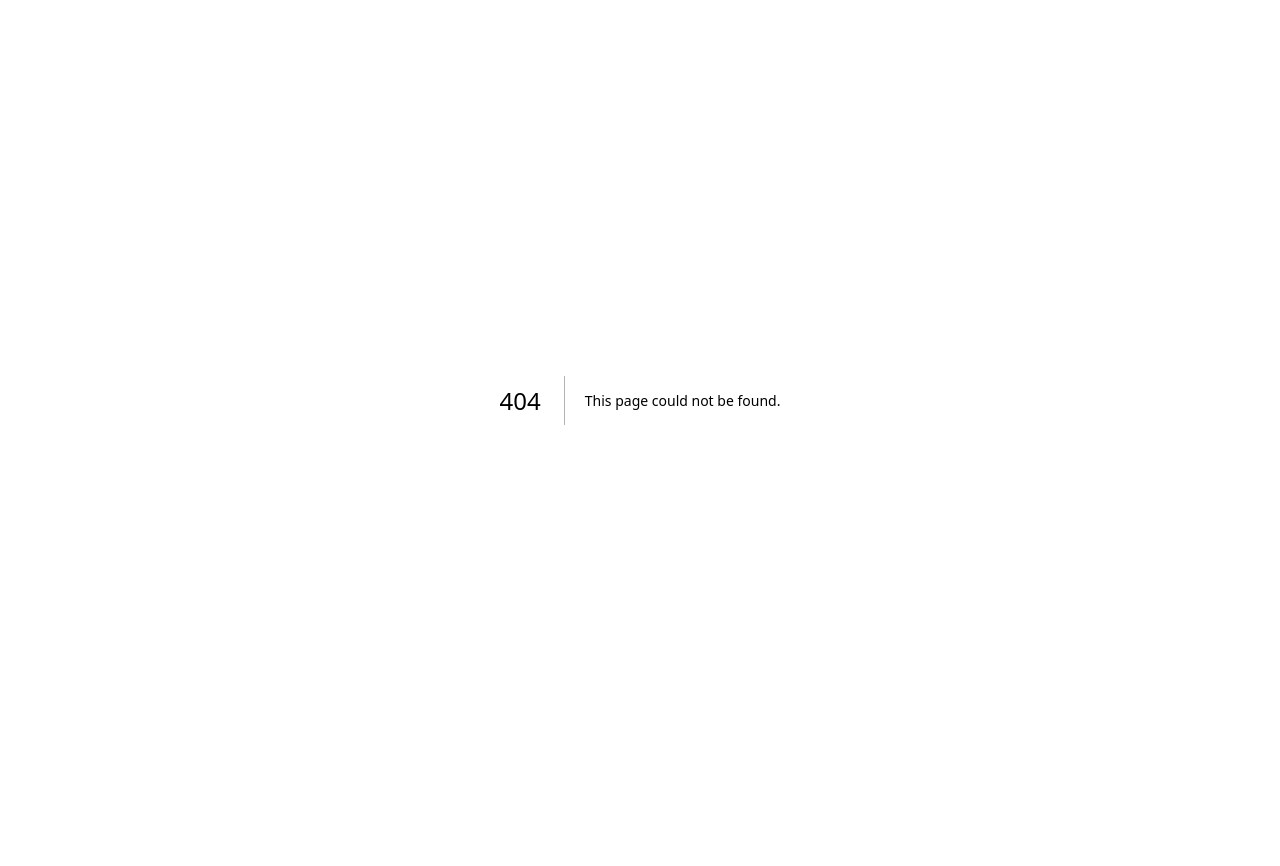
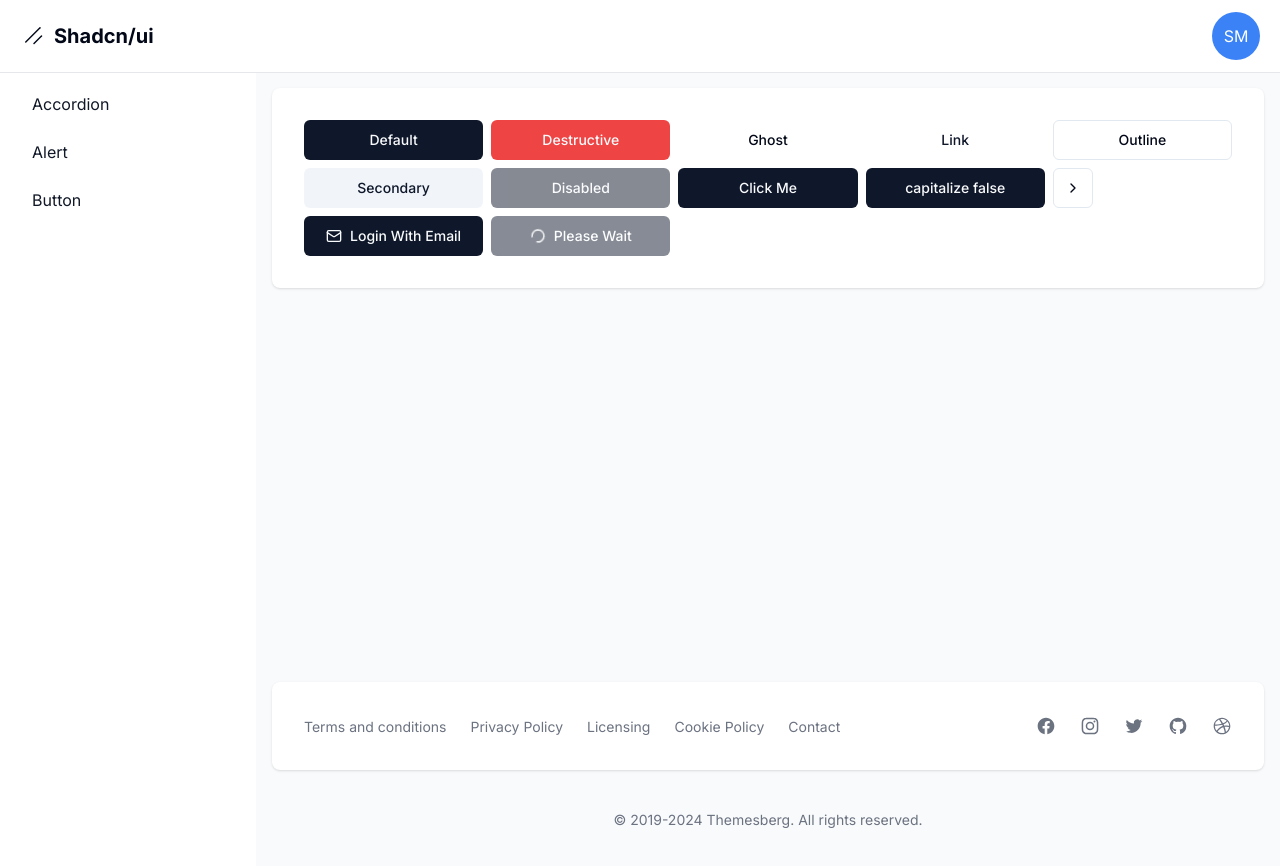
Before and after one commit to SebaMat3/shadcn-admin-dashboard, a Next.js app: page /dashboard/button in a window 1280 px wide. Before the commit this address had no page. Shown: the top 866 px of the page. Before the commit the page ends 800 px from the top, so only its background shows below. Built offline with nearby package versions, Linux system fonts and the light colour scheme.

Commit message:
[ADD] installation & testing of Alert and Button components

```diff
--- a/package.json
+++ b/package.json
@@ -10,6 +10,7 @@
   },
   "dependencies": {
     "@radix-ui/react-accordion": "^1.2.0",
+    "@radix-ui/react-slot": "^1.1.0",
     "class-variance-authority": "^0.7.0",
     "clsx": "^2.1.1",
     "lucide-react": "^0.427.0",
--- a/src/app/dashboard/alert/page.tsx
+++ b/src/app/dashboard/alert/page.tsx
@@ -1,8 +1,35 @@
+import { BicepsFlexed, PointerOff, Terminal } from "lucide-react";
+
+import { Alert, AlertDescription, AlertTitle } from "@/components/ui/alert";
 
 export default function Page() {
-    return (
-      <div>
-        <h1>Alert Page</h1>
-      </div>
-    );
-  }
+  return (
+    <div className="grid gap-3">
+      <Alert variant="default">
+        <Terminal className="h-4 w-4" />
+        <AlertTitle>Single command installation!</AlertTitle>
+        <AlertDescription>
+          You can add components to your app using the cli.
+        </AlertDescription>
+      </Alert>
+
+      <Alert variant="destructive">
+        <PointerOff className="h-4 w-4" color="#d32727"/>
+        <AlertTitle>No more blackbox!</AlertTitle>
+        <AlertDescription>
+           Leverage TailwindCSS to tweak and adapt your core components as you wish!
+        </AlertDescription>
+      </Alert>
+
+      <Alert variant="success">
+        <BicepsFlexed className=" h-4 w-4" color="#16a322" />
+        <AlertTitle>Simple, reusable and open source.</AlertTitle>
+        <AlertDescription>
+          A few basic styling management, accessibility and functionality dependencies and you are ready to go.
+
+        </AlertDescription>
+      </Alert>
+
+    </div>
+  );
+}
--- /dev/null
+++ b/src/app/dashboard/button/page.tsx
@@ -0,0 +1,34 @@
+"use client";
+
+import { Button } from "@/components/ui/button";
+import { ChevronRight, Loader2, Mail } from "lucide-react";
+
+export default function Page() {
+
+  return (
+    <div className="grid grid-cols-5 gap-2">
+      <Button >Default</Button>
+      <Button variant="destructive">destructive</ Button>
+      <Button variant="ghost">ghost</ Button>
+      <Button variant="link">link</Button>
+      <Button variant="outline">outline</Button>
+      <Button variant="secondary">secondary</Button>
+      <Button disabled>disabled</Button>
+      <Button onClick={() => console.log("Hello, world")}>Click Me</Button>
+      <Button capitalize={false}>capitalize false</Button>
+
+      <Button variant="outline" size="icon">
+        <ChevronRight className="h-4 w-4" />
+      </Button>
+
+      <Button>
+        <Mail className="mr-2 h-4 w-4" /> Login with Email
+      </Button>
+
+      <Button disabled>
+        <Loader2 className="mr-2 h-4 w-4 animate-spin" />
+        Please wait
+      </Button>
+    </div>
+  );
+}
--- a/src/app/dashboard/layout.tsx
+++ b/src/app/dashboard/layout.tsx
@@ -6,6 +6,7 @@ import Link from "next/link";
 const links = [
   { name: "accordion", href: "accordion" },
   { name: "alert", href: "alert" },
+  { name: "button", href: "button" }
 ];
 
 export default function DashboardLayout({
@@ -95,7 +96,7 @@ export default function DashboardLayout({
             <div className="flex items-center">
               {/* User Avatar */}
               <div className="bg-blue-500 text-white p-2 rounded-full w-12 h-12 flex items-center justify-center">
-                FH
+                SM
               </div>
             </div>
           </div>
--- /dev/null
+++ b/src/components/ui/alert.tsx
@@ -0,0 +1,59 @@
+import * as React from "react"
+import { cva, type VariantProps } from "class-variance-authority"
+import { cn } from "@/lib/utils"
+
+const alertVariants = cva(
+  "relative w-full rounded-lg border p-4 [&>svg~*]:pl-7 [&>svg+div]:translate-y-[-3px] [&>svg]:absolute [&>svg]:left-4 [&>svg]:top-4 [&>svg]:text-foreground",
+  {
+    variants: {
+      variant: {
+        default: "bg-background text-foreground",
+        destructive:
+          "border-destructive/50 text-destructive dark:border-destructive [&>svg]:text-destructive",
+        success: "text-green-600 border-green-600"
+      },
+    },
+    defaultVariants: {
+      variant: "default",
+    },
+  }
+)
+
+const Alert = React.forwardRef<
+  HTMLDivElement,
+  React.HTMLAttributes<HTMLDivElement> & VariantProps<typeof alertVariants>
+>(({ className, variant, ...props }, ref) => (
+  <div
+    ref={ref}
+    role="alert"
+    className={cn(alertVariants({ variant }), className)}
+    {...props}
+  />
+))
+Alert.displayName = "Alert"
+
+const AlertTitle = React.forwardRef<
+  HTMLParagraphElement,
+  React.HTMLAttributes<HTMLHeadingElement>
+>(({ className, ...props }, ref) => (
+  <h5
+    ref={ref}
+    className={cn("mb-1 font-medium leading-none tracking-tight", className)}
+    {...props}
+  />
+))
+AlertTitle.displayName = "AlertTitle"
+
+const AlertDescription = React.forwardRef<
+  HTMLParagraphElement,
+  React.HTMLAttributes<HTMLParagraphElement>
+>(({ className, ...props }, ref) => (
+  <div
+    ref={ref}
+    className={cn("text-sm [&_p]:leading-relaxed", className)}
+    {...props}
+  />
+))
+AlertDescription.displayName = "AlertDescription"
+
+export { Alert, AlertTitle, AlertDescription }
--- /dev/null
+++ b/src/components/ui/button.tsx
@@ -0,0 +1,63 @@
+import * as React from "react";
+import { Slot } from "@radix-ui/react-slot";
+import { cva, type VariantProps } from "class-variance-authority";
+
+import { cn } from "@/lib/utils";
+
+const buttonVariants = cva(
+  "inline-flex items-center justify-center whitespace-nowrap rounded-md text-sm font-medium ring-offset-background transition-colors focus-visible:outline-none focus-visible:ring-2 focus-visible:ring-ring focus-visible:ring-offset-2 disabled:pointer-events-none disabled:opacity-50",
+  {
+    variants: {
+      variant: {
+        default: "bg-primary text-primary-foreground hover:bg-primary/90",
+        destructive:
+          "bg-destructive text-destructive-foreground hover:bg-destructive/90",
+        outline:
+          "border border-input bg-background hover:bg-accent hover:text-accent-foreground",
+        secondary:
+          "bg-secondary text-secondary-foreground hover:bg-secondary/80",
+        ghost: "hover:bg-accent hover:text-accent-foreground",
+        link: "text-primary underline-offset-4 hover:underline",
+        success: "bg-emerald-500 text-white shadow hover:bg-emerald-600",
+      },
+      size: {
+        default: "h-10 px-4 py-2",
+        sm: "h-9 rounded-md px-3",
+        lg: "h-11 rounded-md px-8",
+        icon: "h-10 w-10",
+      },
+    },
+    defaultVariants: {
+      variant: "default",
+      size: "default",
+    },
+  }
+);
+
+export interface ButtonProps
+  extends React.ButtonHTMLAttributes<HTMLButtonElement>,
+    VariantProps<typeof buttonVariants> {
+  asChild?: boolean;
+  capitalize?: boolean;
+}
+
+const Button = React.forwardRef<HTMLButtonElement, ButtonProps>(
+  (
+    { className, variant, size, capitalize = true, asChild = false, ...props },
+    ref
+  ) => {
+    const Comp = asChild ? Slot : "button";
+    return (
+      <Comp
+        className={cn(buttonVariants({ variant, size, className }), {
+          capitalize: capitalize,
+        })}
+        ref={ref}
+        {...props}
+      />
+    );
+  }
+);
+Button.displayName = "Button";
+
+export { Button, buttonVariants };
```
Also changed, not shown: 1 other file (tests, documents, lock files or other folders).
